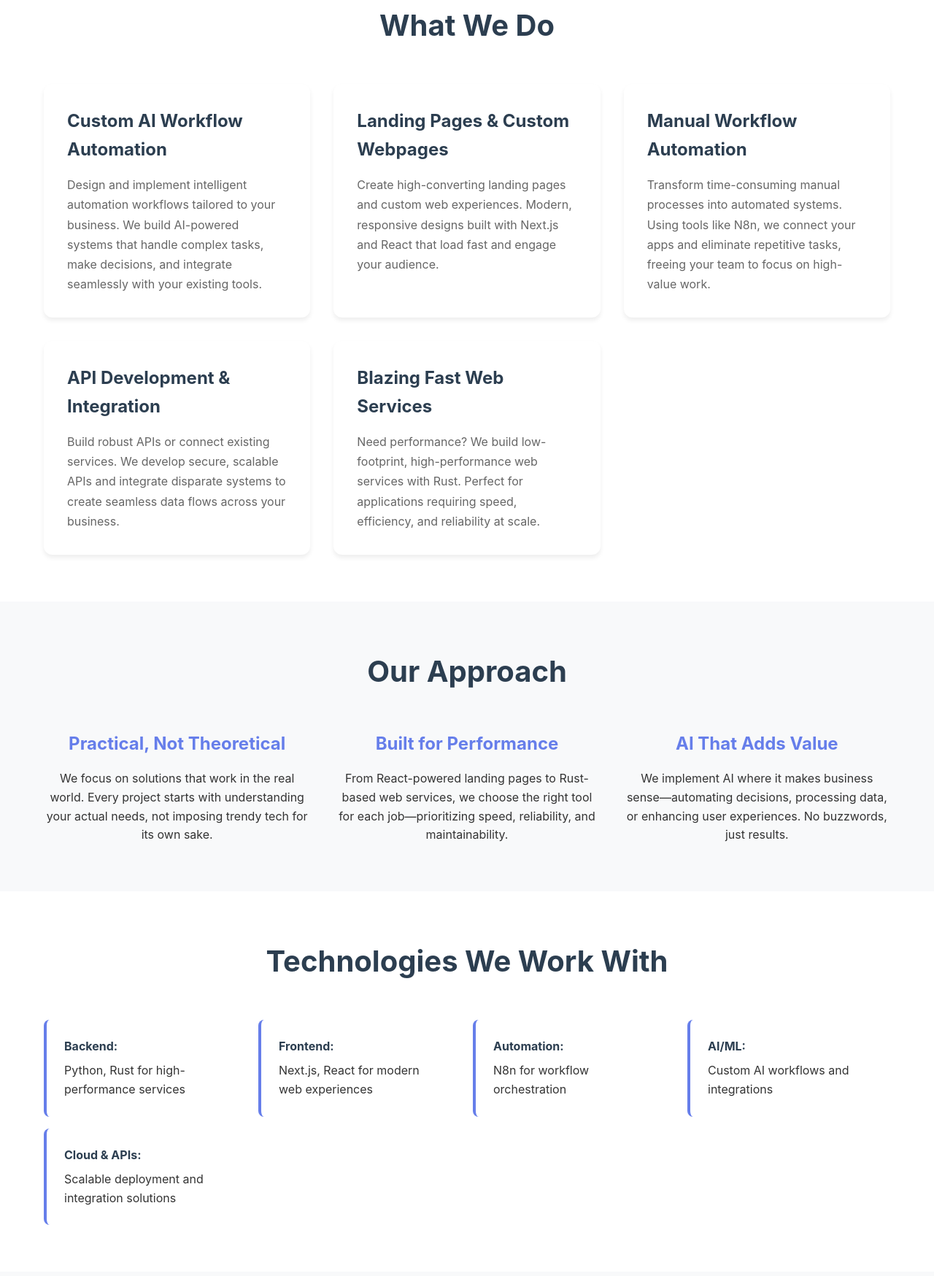
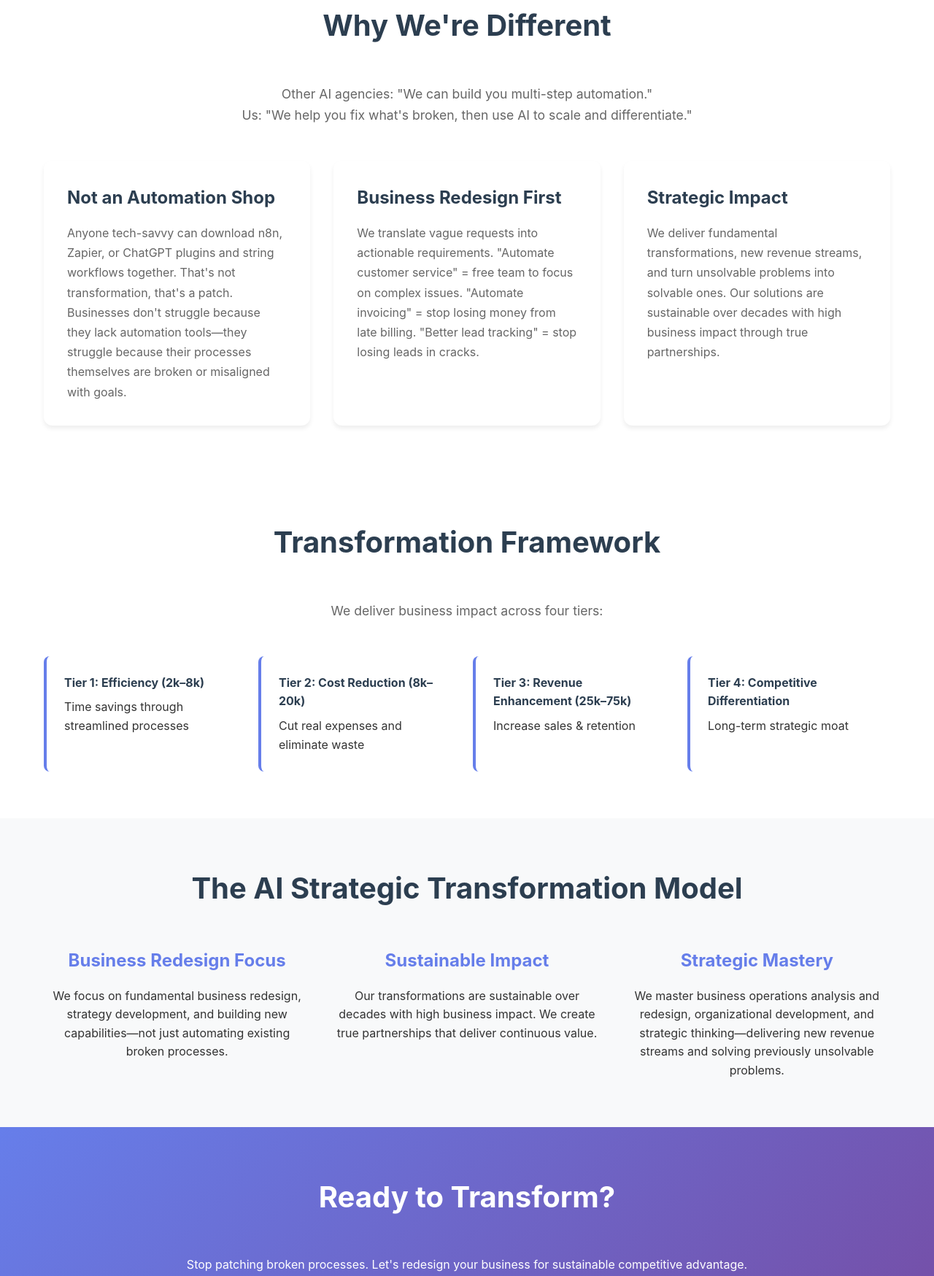
Before and after one commit to crawlingsloth/main-site, a plain HTML site: page index.html in a window 1280 px wide. Shown: the part 399-2147 px from the top of the page at 73% size. Drawn offline with Linux system fonts and the light colour scheme.

Commit message:
updated company direction

```diff
--- a/index.html
+++ b/index.html
@@ -3,8 +3,8 @@
 <head>
     <meta charset="UTF-8">
     <meta name="viewport" content="width=device-width, initial-scale=1.0">
-    <title>Crawling Sloth - AI-Powered Software & Automation</title>
-    <meta name="description" content="Transform your business with AI-powered software solutions and intelligent automation workflows. Custom development, landing pages, API integration, and high-performance web services.">
+    <title>Crawling Sloth - AI Strategic Transformation Partner</title>
+    <meta name="description" content="We don't just automate—we transform. Strategic business redesign and AI implementation that delivers sustainable results and competitive advantage.">
     <style>
         * {
             margin: 0;
@@ -232,6 +232,10 @@
             padding: 2rem 0;
         }
 
+        footer h3 {
+            color: white;
+        }
+
         .footer-content {
             display: flex;
             justify-content: space-between;
@@ -286,106 +290,81 @@
         <div class="container">
             <div class="hero">
                 <h1>🦥 Crawling Sloth</h1>
-                <p class="subtitle">Transform Your Business with AI-Powered Software & Automation</p>
-                <p>We build intelligent software solutions that automate complex workflows, integrate seamlessly with your systems, and leverage AI to solve real business problems.</p>
+                <p class="subtitle">AI Strategic Transformation Partner</p>
+                <p>We don't just automate—we transform. We identify the real problems preventing your business goals, redesign processes from first principles, then apply AI where it makes sense. Sustainable transformation, not just "build a workflow."</p>
                 <div class="cta-buttons">
                     <a href="#contact" class="btn btn-primary">Get Started</a>
-                    <a href="#services" class="btn btn-secondary">View Services</a>
+                    <a href="#approach" class="btn btn-secondary">Our Approach</a>
                 </div>
             </div>
         </div>
     </header>
 
-    <!-- What We Do Section -->
+    <!-- Why We're Different Section -->
     <section id="services">
         <div class="container">
-            <h2>What We Do</h2>
+            <h2>Why We're Different</h2>
+            <p style="text-align: center; max-width: 800px; margin: 0 auto 3rem; color: #666; font-size: 1.1rem;">
+                Other AI agencies: "We can build you multi-step automation."<br>
+                Us: "We help you fix what's broken, then use AI to scale and differentiate."
+            </p>
             <div class="services-grid">
                 <div class="service-card">
-                    <h3>Custom AI Workflow Automation</h3>
-                    <p>Design and implement intelligent automation workflows tailored to your business. We build AI-powered systems that handle complex tasks, make decisions, and integrate seamlessly with your existing tools.</p>
+                    <h3>Not an Automation Shop</h3>
+                    <p>Anyone tech-savvy can download n8n, Zapier, or ChatGPT plugins and string workflows together. That's not transformation, that's a patch. Businesses don't struggle because they lack automation tools—they struggle because their processes themselves are broken or misaligned with goals.</p>
                 </div>
                 <div class="service-card">
-                    <h3>Landing Pages & Custom Webpages</h3>
-                    <p>Create high-converting landing pages and custom web experiences. Modern, responsive designs built with Next.js and React that load fast and engage your audience.</p>
+                    <h3>Business Redesign First</h3>
+                    <p>We translate vague requests into actionable requirements. "Automate customer service" = free team to focus on complex issues. "Automate invoicing" = stop losing money from late billing. "Better lead tracking" = stop losing leads in cracks.</p>
                 </div>
                 <div class="service-card">
-                    <h3>Manual Workflow Automation</h3>
-                    <p>Transform time-consuming manual processes into automated systems. Using tools like N8n, we connect your apps and eliminate repetitive tasks, freeing your team to focus on high-value work.</p>
-                </div>
-                <div class="service-card">
-                    <h3>API Development & Integration</h3>
-                    <p>Build robust APIs or connect existing services. We develop secure, scalable APIs and integrate disparate systems to create seamless data flows across your business.</p>
-                </div>
-                <div class="service-card">
-                    <h3>Blazing Fast Web Services</h3>
-                    <p>Need performance? We build low-footprint, high-performance web services with Rust. Perfect for applications requiring speed, efficiency, and reliability at scale.</p>
+                    <h3>Strategic Impact</h3>
+                    <p>We deliver fundamental transformations, new revenue streams, and turn unsolvable problems into solvable ones. Our solutions are sustainable over decades with high business impact through true partnerships.</p>
                 </div>
             </div>
         </div>
     </section>
 
-    <!-- Our Approach Section -->
-    <section class="section-alt">
+    <!-- Framework Section -->
+    <section id="technologies">
         <div class="container">
-            <h2>Our Approach</h2>
-            <div class="approach-grid">
-                <div class="approach-item">
-                    <h3>Practical, Not Theoretical</h3>
-                    <p>We focus on solutions that work in the real world. Every project starts with understanding your actual needs, not imposing trendy tech for its own sake.</p>
+            <h2>Transformation Framework</h2>
+            <p style="text-align: center; max-width: 900px; margin: 0 auto 3rem; color: #666; font-size: 1.1rem;">
+                We deliver business impact across four tiers:
+            </p>
+            <div class="tech-list">
+                <div class="tech-category">
+                    <strong>Tier 1: Efficiency (2k–8k)</strong> Time savings through streamlined processes
                 </div>
-                <div class="approach-item">
-                    <h3>Built for Performance</h3>
-                    <p>From React-powered landing pages to Rust-based web services, we choose the right tool for each job—prioritizing speed, reliability, and maintainability.</p>
+                <div class="tech-category">
+                    <strong>Tier 2: Cost Reduction (8k–20k)</strong> Cut real expenses and eliminate waste
                 </div>
-                <div class="approach-item">
-                    <h3>AI That Adds Value</h3>
-                    <p>We implement AI where it makes business sense—automating decisions, processing data, or enhancing user experiences. No buzzwords, just results.</p>
+                <div class="tech-category">
+                    <strong>Tier 3: Revenue Enhancement (25k–75k)</strong> Increase sales & retention
+                </div>
+                <div class="tech-category">
+                    <strong>Tier 4: Competitive Differentiation</strong> Long-term strategic moat
                 </div>
             </div>
         </div>
     </section>
 
-    <!-- Technologies Section -->
-    <section id="technologies">
-        <div class="container">
-            <h2>Technologies We Work With</h2>
-            <div class="tech-list">
-                <div class="tech-category">
-                    <strong>Backend:</strong> Python, Rust for high-performance services
-                </div>
-                <div class="tech-category">
-                    <strong>Frontend:</strong> Next.js, React for modern web experiences
-                </div>
-                <div class="tech-category">
-                    <strong>Automation:</strong> N8n for workflow orchestration
-                </div>
-                <div class="tech-category">
-                    <strong>AI/ML:</strong> Custom AI workflows and integrations
-                </div>
-                <div class="tech-category">
-                    <strong>Cloud & APIs:</strong> Scalable deployment and integration solutions
-                </div>
-            </div>
-        </div>
-    </section>
-
-    <!-- Why Choose Us Section -->
+    <!-- Our Model Section -->
     <section class="section-alt">
         <div class="container">
-            <h2>Why Choose Crawling Sloth?</h2>
+            <h2>The AI Strategic Transformation Model</h2>
             <div class="benefits-grid">
                 <div class="benefit-item">
-                    <h3>Expertise in Modern Tech</h3>
-                    <p>We stay current with the latest developments in AI and software engineering, bringing cutting-edge capabilities to your projects.</p>
+                    <h3>Business Redesign Focus</h3>
+                    <p>We focus on fundamental business redesign, strategy development, and building new capabilities—not just automating existing broken processes.</p>
                 </div>
                 <div class="benefit-item">
-                    <h3>Global Service, Local Expertise</h3>
-                    <p>Based in Singapore with experience serving clients worldwide. We work remotely or in person, adapting to your timezone and communication preferences.</p>
+                    <h3>Sustainable Impact</h3>
+                    <p>Our transformations are sustainable over decades with high business impact. We create true partnerships that deliver continuous value.</p>
                 </div>
                 <div class="benefit-item">
-                    <h3>End-to-End Service</h3>
-                    <p>From initial consultation through development, deployment, and ongoing support—we're with you every step of the way.</p>
+                    <h3>Strategic Mastery</h3>
+                    <p>We master business operations analysis and redesign, organizational development, and strategic thinking—delivering new revenue streams and solving previously unsolvable problems.</p>
                 </div>
             </div>
         </div>
@@ -394,8 +373,8 @@
     <!-- Contact Section -->
     <section id="contact" class="contact">
         <div class="container">
-            <h2>Get Started</h2>
-            <p>Ready to automate your workflows or build your next software project?</p>
+            <h2>Ready to Transform?</h2>
+            <p>Stop patching broken processes. Let's redesign your business for sustainable competitive advantage.</p>
             <div class="contact-info">
                 <p><strong>Email:</strong> <a href="mailto:hello@crawlingsloth.cloud">hello@crawlingsloth.cloud</a></p>
                 <p><strong>Location:</strong> Singapore</p>
```
